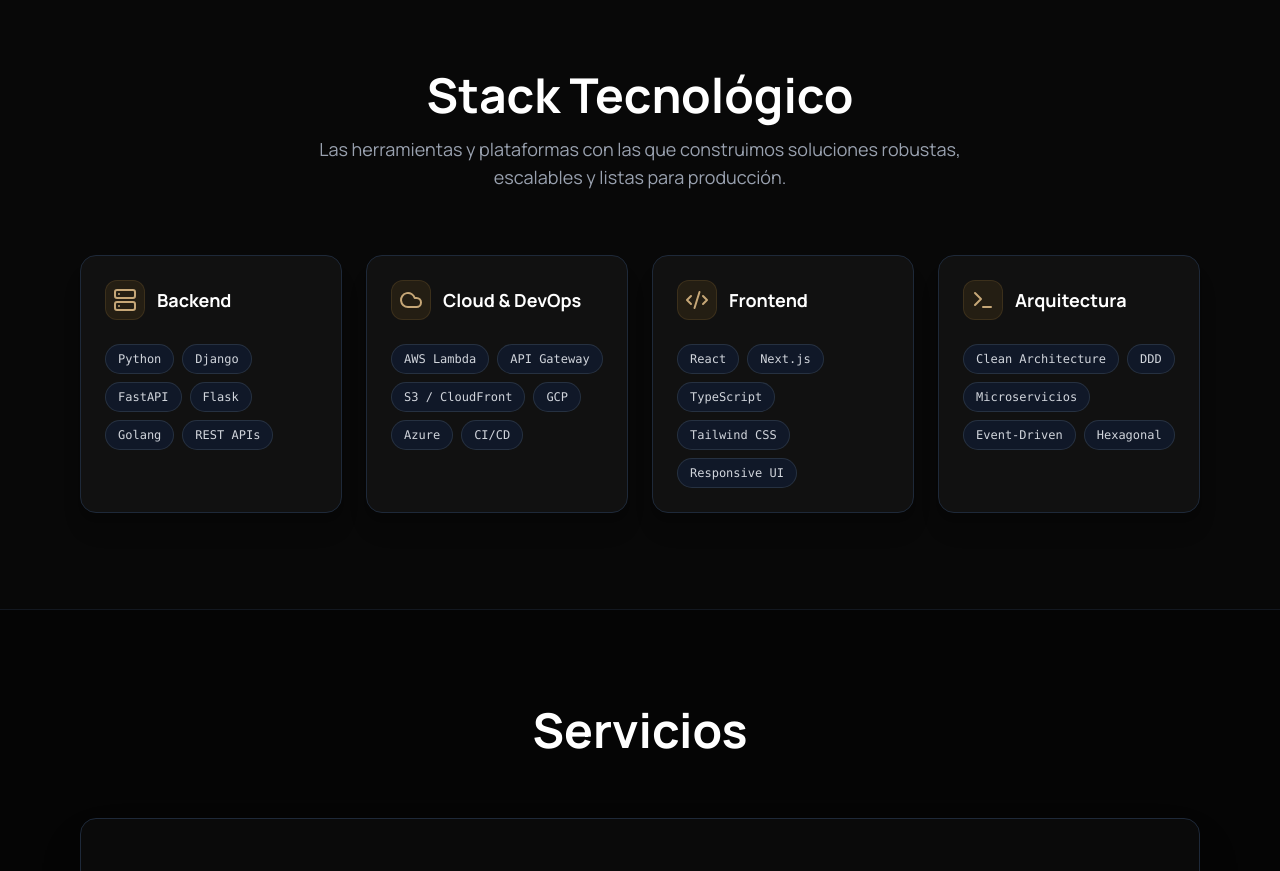
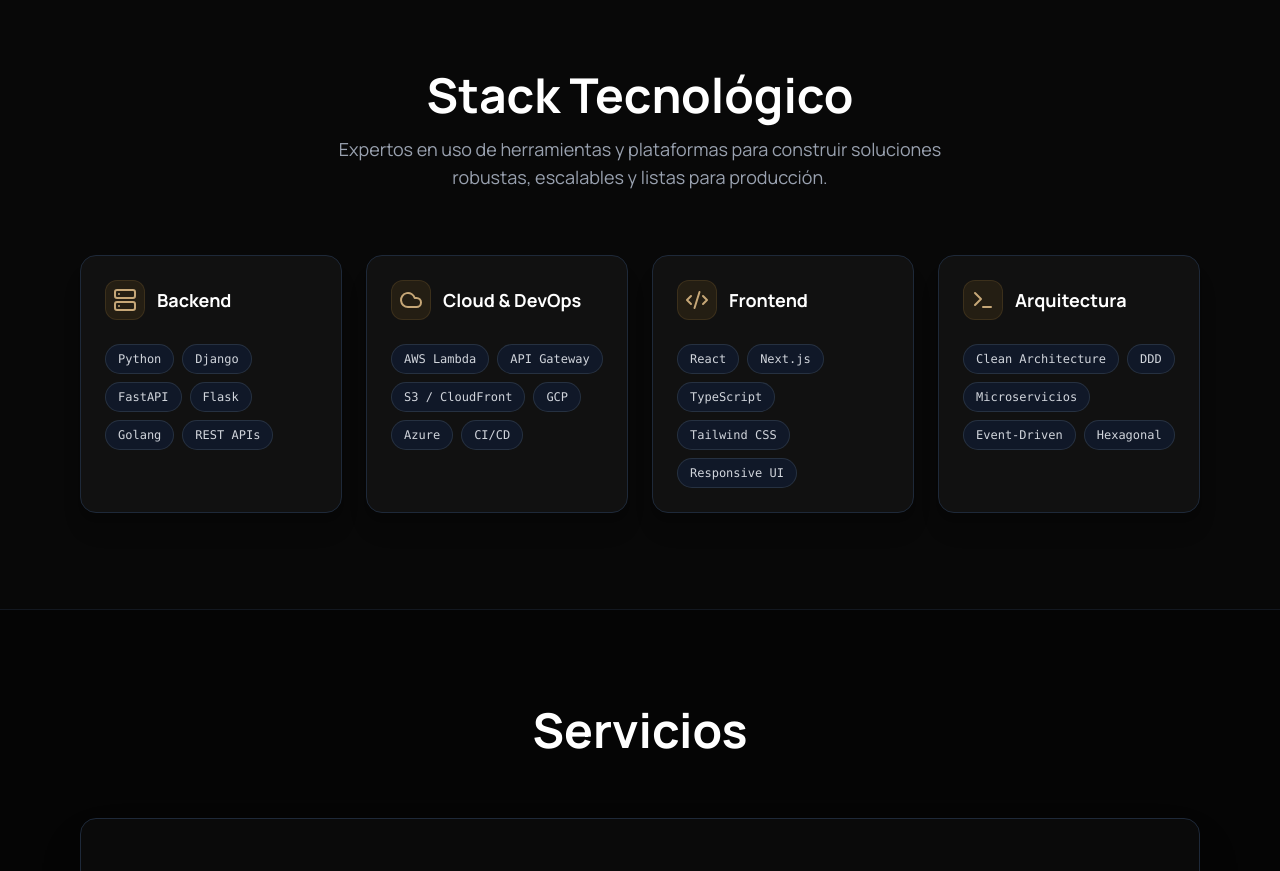
Before and after one commit to Zarate96/siteHzCode, a Next.js app in the folder frontend/: page / in a window 1280 px wide. Shown: the part 1520-2391 px from the top of the page. Built offline with nearby package versions, Linux system fonts and the light colour scheme; no server answers.

Commit message:
Improve seccion stack

```diff
--- a/frontend/src/app/page.tsx
+++ b/frontend/src/app/page.tsx
@@ -229,7 +229,7 @@
           <div className="text-center mb-16">
             <h2 className="text-3xl md:text-5xl font-bold mb-4">Stack Tecnológico</h2>
             <p className="text-gray-400 text-lg max-w-2xl mx-auto">
-              Las herramientas y plataformas con las que construimos soluciones robustas, escalables y listas para producción.
+              Expertos en uso de herramientas y plataformas para construir soluciones robustas, escalables y listas para producción.
             </p>
           </div>
           <div className="grid grid-cols-1 md:grid-cols-2 lg:grid-cols-4 gap-6">
```
Also changed, not shown: 1 other file (tests, documents, lock files or other folders).
